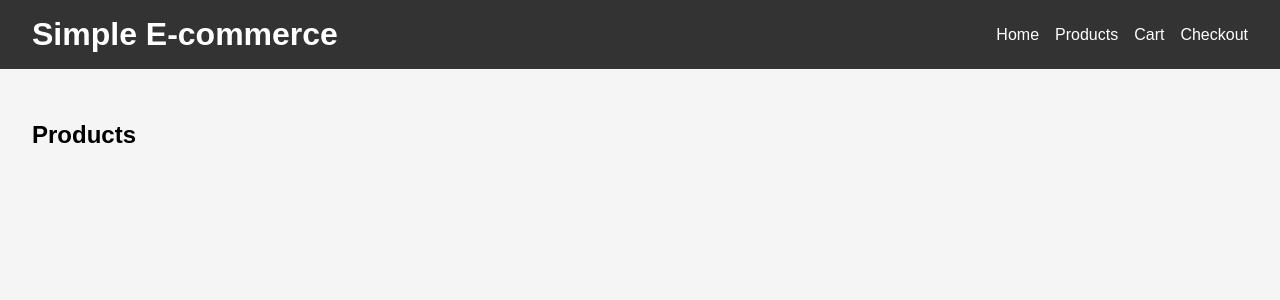
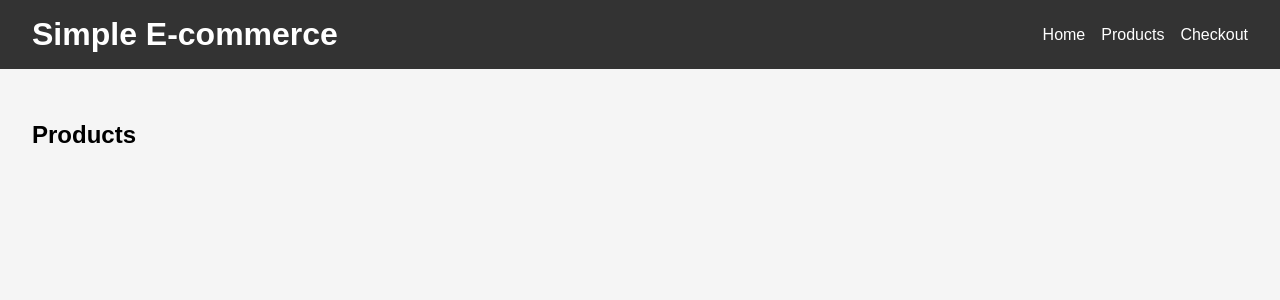
Before and after one commit to Ruitha/simple_e-commerce, a Flask app: page / in a window 1280 px wide. Shown: the top 300 px of the page. Run offline with Flask 3, Linux system fonts and the light colour scheme.

Commit message:
Removed Cart from site

```diff
--- a/e-commerce/app/templates/index.html
+++ b/e-commerce/app/templates/index.html
@@ -13,7 +13,6 @@
             <ul>
                 <li><a href="{{ url_for('index') }}">Home</a></li>
                 <li><a href="{{ url_for('index') }}">Products</a></li>
-                <li><a href="#">Cart</a></li>
                 <li><a href="{{ url_for('checkout') }}">Checkout</a></li>
             </ul>
         </nav>
```
Also changed, not shown: e-commerce/app/app.py (line endings or trailing spaces).
